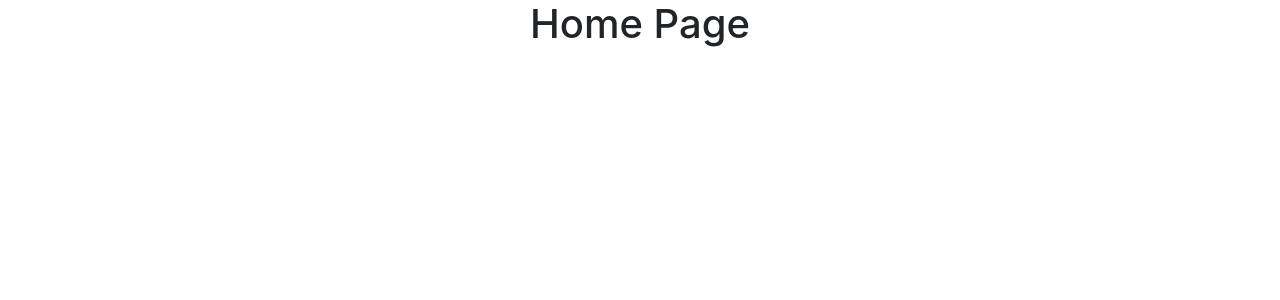
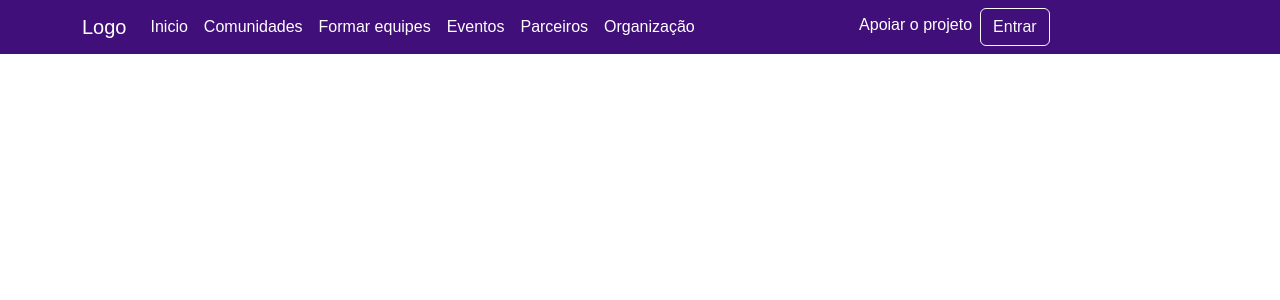
Before and after one commit to gennipher/equipe44-frontend, a React (Create React App) app: page /home in a window 1280 px wide. Shown: the top 300 px of the page. Built offline with nearby package versions, Linux system fonts and the light colour scheme.

Commit message:
Criando e implementando navbar

```diff
--- a/package.json
+++ b/package.json
@@ -8,6 +8,7 @@
     "@testing-library/user-event": "^13.5.0",
     "bootstrap": "^5.3.3",
     "react": "^18.3.1",
+    "react-bootstrap": "^2.10.2",
     "react-dom": "^18.3.1",
     "react-router-dom": "^6.23.1",
     "react-scripts": "5.0.1",
--- /dev/null
+++ b/src/Components/Menu/Menu.js
@@ -0,0 +1,32 @@
+import React from 'react';
+import Container from 'react-bootstrap/Container';
+import Nav from 'react-bootstrap/Nav';
+import Navbar from 'react-bootstrap/Navbar';
+import styles from '../../Styles/Menu.module.scss'
+import Button from 'react-bootstrap/Button';
+
+function Menu() {
+  return (
+    <>
+      <Navbar className={styles.navContainer} >
+        <Container className={styles.container}>
+          <Navbar.Brand href="#home" className={styles.navLink}>Logo</Navbar.Brand>
+          <Nav className="me-auto">
+            <Nav.Link href="#home" className={styles.navLink}>Inicio</Nav.Link>
+            <Nav.Link href="#features" className={styles.navLink}>Comunidades</Nav.Link>
+            <Nav.Link href="#pricing" className={styles.navLink}>Formar equipes</Nav.Link>
+            <Nav.Link href="#pricing" className={styles.navLink}>Eventos</Nav.Link>
+            <Nav.Link href="#pricing" className={styles.navLink}>Parceiros</Nav.Link>
+            <Nav.Link href="#pricing" className={styles.navLink}>Organização</Nav.Link>
+          </Nav>
+          <Nav className="me-auto">
+            <Nav.Link href="#home" className={styles.navLink}>Apoiar o projeto</Nav.Link>
+            <Button variant="outline-light">Entrar</Button>
+          </Nav>
+        </Container>
+      </Navbar>
+    </>
+  );
+}
+
+export default Menu;
--- a/src/Pages/Home/Home.js
+++ b/src/Pages/Home/Home.js
@@ -1,10 +1,11 @@
 import React from 'react';
 import '../../Styles/Home.module.scss';
+import Menu from '../../Components/Menu/Menu';
 
 function Home() {
   return (
     <div className="Home">
-      <h1>Home Page</h1>
+      <Menu />
     </div>
   );
 }
--- /dev/null
+++ b/src/Styles/Menu.module.scss
@@ -0,0 +1,48 @@
+@import '~bootstrap/scss/bootstrap';
+
+$standardSpace: 16px;
+$fontStyle: $standardSpace sans-serif;
+
+$primaryColor: #000000;
+$secondColor: #686868;
+$lightGrayColor: #F5F5F5;
+$darkPurpleColor: #410F79;
+$greenColor: #58AF00;
+$pinkColor: #C91ECC;
+$darkPinkColor: #AC0053;
+$bluePoolColor: #08B4B4;
+$blueColor: #08A3E5;
+$darkBlueColor: #361ECC;
+$orangeColor: #EC7F00;
+$redColor: #B60000;
+$whiteColor: #ffff;
+$shadow: 0 0 5px rgba(51, 51, 51, 0.2);
+$blackShadow: 0 0 5px #00000090;
+
+* {
+    margin: 0;
+    padding: 0;
+    outline: 0;
+    box-sizing: border-box;
+}
+
+body {
+    font: $fontStyle;
+    display: flex;
+    flex-direction: column;
+    min-height: 100vh;
+    margin: 0;
+}
+
+.navContainer {
+    background-color: $darkPurpleColor;
+}
+
+.navLink {
+    color: $whiteColor;
+}
+
+.navLink:hover {
+    color: $whiteColor;
+    text-decoration: underline;
+}
```
Also changed, not shown: public/assets/imagem_2024-05-26_011424518-transformed.png (added), 1 other file (tests, documents, lock files or other folders).
